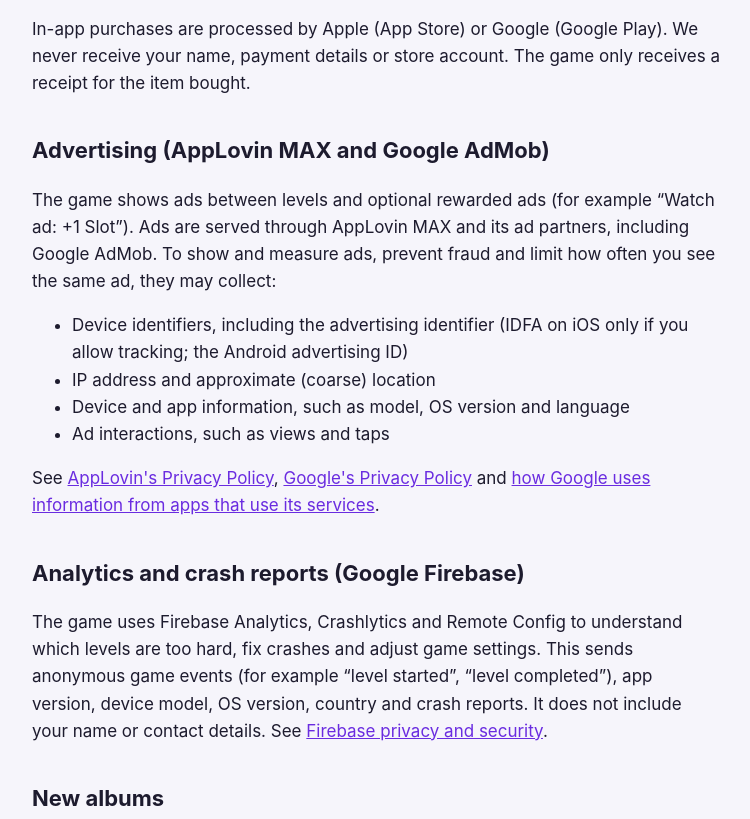
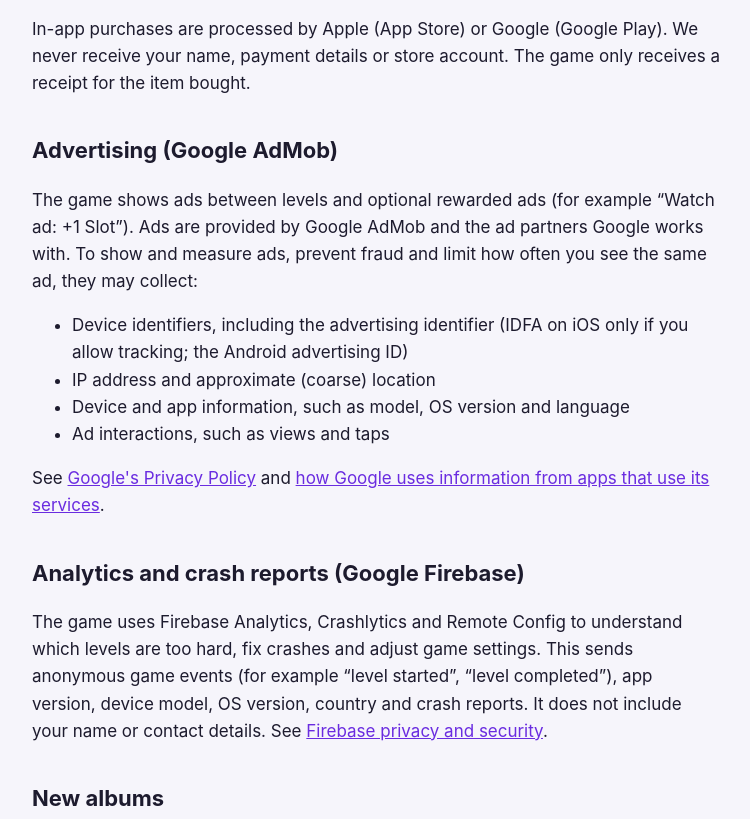
Before and after one commit to Abhi26116/abhi26116.github.io, a plain HTML site: page stitch-story/privacy.html in a window 1280 px wide. Shown: the part 720-1539 px from the top of the page, without its empty margins (264-1014 px from the left). Drawn offline with Linux system fonts and the light colour scheme.

Commit message:
Stitch Story privacy: ads come from Google AdMob only
Co-Authored-By: Claude Opus 5.5 <noreply@anthropic.com>

```diff
--- a/stitch-story/privacy.html
+++ b/stitch-story/privacy.html
@@ -37,19 +37,17 @@
     receive your name, payment details or store account. The game only receives a receipt
     for the item bought.</p>
 
-    <h2>Advertising (AppLovin MAX and Google AdMob)</h2>
+    <h2>Advertising (Google AdMob)</h2>
     <p>The game shows ads between levels and optional rewarded ads (for example “Watch ad:
-    +1 Slot”). Ads are served through AppLovin MAX and its ad partners, including Google
-    AdMob. To show and measure ads, prevent fraud and limit how often you see the same ad,
-    they may collect:</p>
+    +1 Slot”). Ads are provided by Google AdMob and the ad partners Google works with. To show
+    and measure ads, prevent fraud and limit how often you see the same ad, they may collect:</p>
     <ul>
       <li>Device identifiers, including the advertising identifier (IDFA on iOS only if you allow tracking; the Android advertising ID)</li>
       <li>IP address and approximate (coarse) location</li>
       <li>Device and app information, such as model, OS version and language</li>
       <li>Ad interactions, such as views and taps</li>
     </ul>
-    <p>See <a href="https://www.applovin.com/privacy/">AppLovin's Privacy Policy</a>,
-    <a href="https://policies.google.com/privacy">Google's Privacy Policy</a> and
+    <p>See <a href="https://policies.google.com/privacy">Google's Privacy Policy</a> and
     <a href="https://policies.google.com/technologies/partner-sites">how Google uses information from apps that use its services</a>.</p>
 
     <h2>Analytics and crash reports (Google Firebase)</h2>
@@ -89,8 +87,8 @@
     <h2>Keeping and deleting data</h2>
     <p>Settings → Delete my data, or deleting the app, removes your progress from the device.
     Analytics data is kept by Firebase for up to 14 months. Because we do not hold any personal
-    data ourselves, there is nothing for us to delete on our side; for data held by AppLovin,
-    Google or Apple see the links above, or contact us and we will help.</p>
+    data ourselves, there is nothing for us to delete on our side; for data held by Google or
+    Apple see the links above, or contact us and we will help.</p>
 
     <h2>Your rights</h2>
     <p>Depending on where you live (for example under the GDPR, the CCPA or India's DPDP Act),
```
